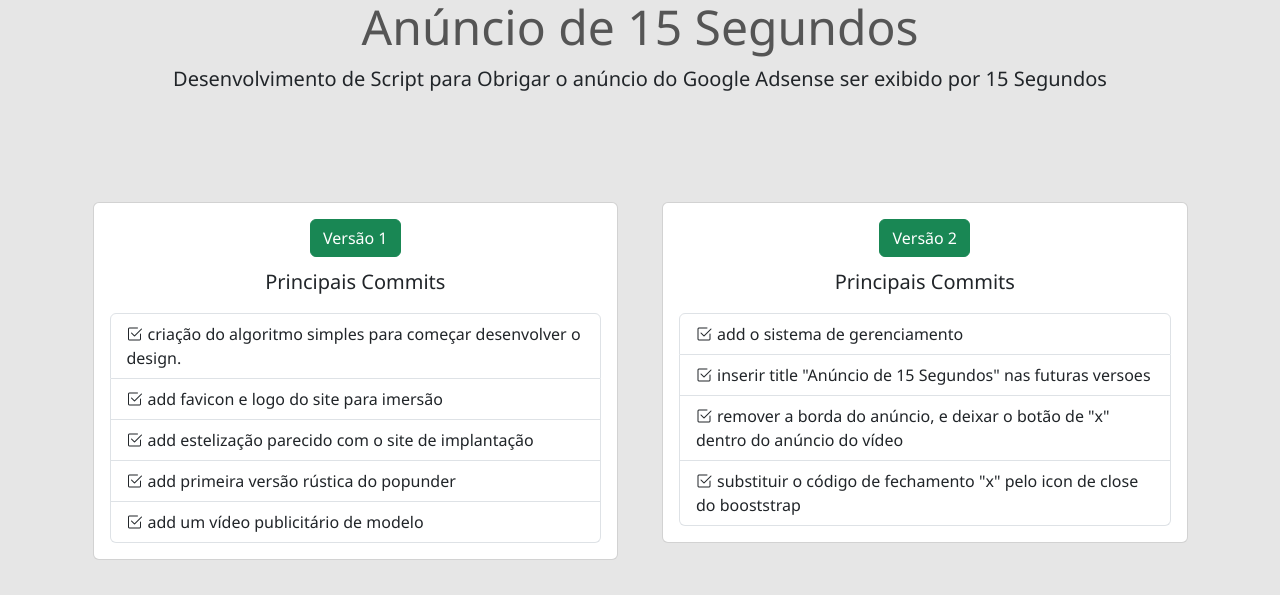
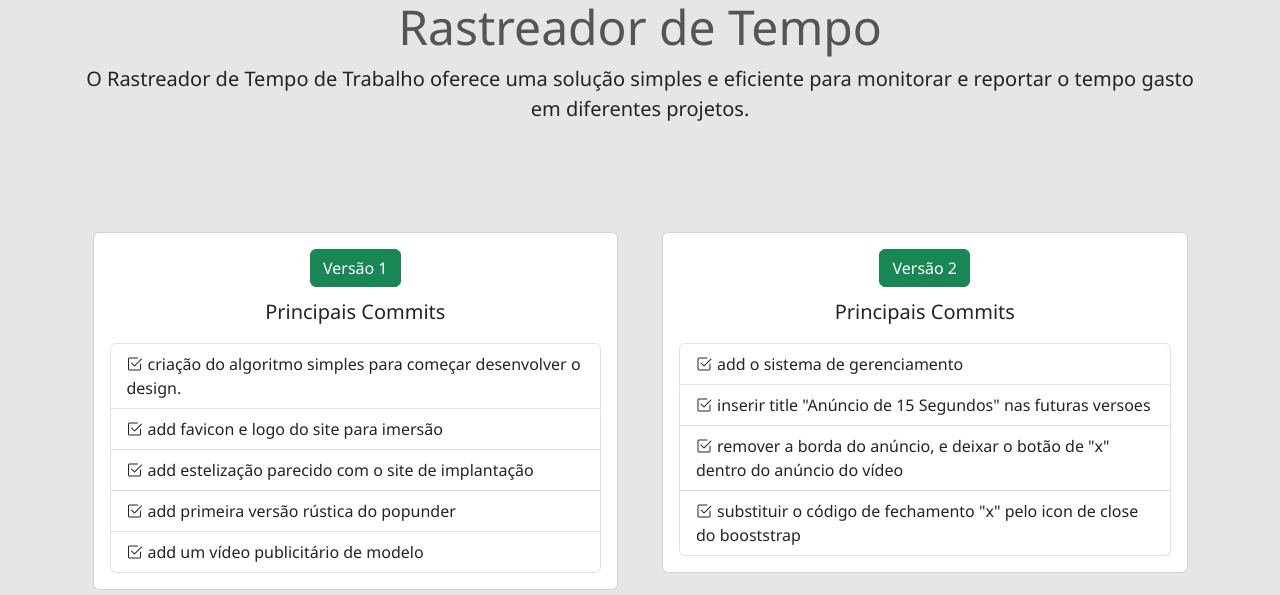
Before and after one commit to robertoinvestimentos/listagem_projetos, a plain HTML site: page projects/24/06/rastreador-tempo/index.html in a window 1280 px wide. Shown: the part 148-743 px from the top of the page. Drawn offline with nearby package versions, Linux system fonts and the light colour scheme.

Commit message:
commit automático

```diff
--- a/projects/24/06/rastreador-tempo/assets/js/componentes/versoes.js
+++ b/projects/24/06/rastreador-tempo/assets/js/componentes/versoes.js
@@ -1,4 +1,6 @@
 const nameProject = 'Rastreador de Tempo';
+const descriptionProject = 'O Rastreador de Tempo de Trabalho oferece uma solução simples e eficiente para monitorar e reportar o tempo gasto em diferentes projetos.'
+
 
 
 const versoes = [
@@ -81,6 +83,10 @@ commits: [
   }
 ];
 
+document.querySelector('.titleProject').innerText = nameProject;
+document.querySelector('.descriptionProject').innerText = descriptionProject;
+document.title = nameProject;
+
 // Função para remover acentos de uma string
 function removerAcentos(str) {
   return str.normalize('NFD').replace(/[\u0300-\u036f]/g, '');
--- a/projects/24/06/rastreador-tempo/index.html
+++ b/projects/24/06/rastreador-tempo/index.html
@@ -4,7 +4,7 @@
     <meta charset="UTF-8">
     <meta http-equiv="X-UA-Compatible" content="IE=edge">
     <meta name="viewport" content="width=device-width, initial-scale=1.0">
-    <title>Anúncio de 15 Segundos - Versões de Desenvolvimento</title>
+    <title class="pageTitle">Anúncio de 15 Segundos - Versões de Desenvolvimento</title>
     <link rel="stylesheet" href="https://cdn.jsdelivr.net/npm/bootstrap@5.3.0/dist/css/bootstrap.min.css">
     <link rel="stylesheet" href="https://cdn.jsdelivr.net/npm/bootstrap-icons@1.11.3/font/bootstrap-icons.min.css">
     <link rel="shortcut icon" href="assets/imgs/logo.png" type="image/x-icon">
@@ -61,8 +61,8 @@ img.logo {
     <div class="container">
         <div class="row cabecalho">
             <img src="assets/imgs/logo.png" class="logo" alt="">
-            <h1 class="text-center  display-5 titleProject">Anúncio de 15 Segundos</h1>
-            <p class="lead text-center mb-5">Desenvolvimento de Script para Obrigar o anúncio do Google Adsense ser exibido por 15 Segundos</p>
+            <h1 class="text-center  display-5 titleProject"></h1>
+            <p class="lead text-center mb-5 descriptionProject"></p>
         </div>
         <div class="row " id="cards-container"></div>
     </div>
```
